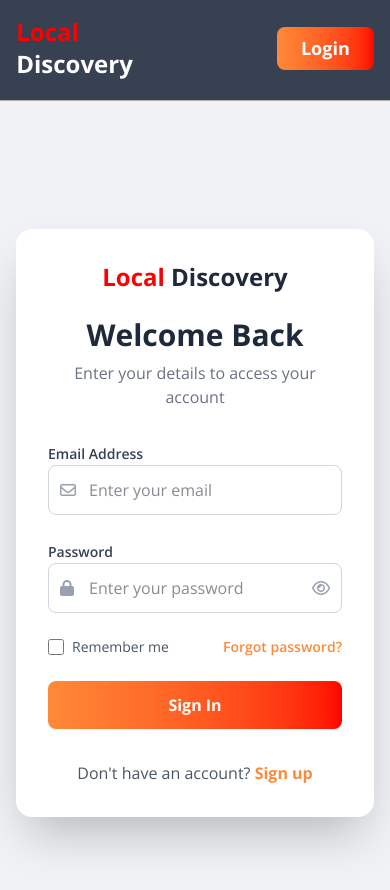
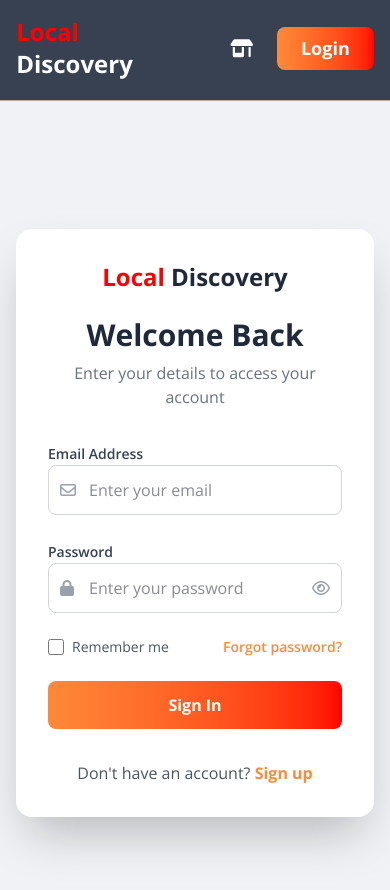
Before and after one commit to piasmajumdar/local-discovery-2, a Next.js app: page /login in a window 390 px wide. Shown: the top 890 px of the page. Built offline with nearby package versions, Linux system fonts and the light colour scheme; no server answers.

Commit message:
search bar icon fixed

```diff
--- a/src/app/globals.css
+++ b/src/app/globals.css
@@ -1365,7 +1365,6 @@ header {
         flex-wrap: wrap;
     }
 
-    .btn-list,
     .btn-login {
         display: none;
     }
--- a/src/app/search/page.jsx
+++ b/src/app/search/page.jsx
@@ -354,7 +354,10 @@ function SearchContent() {
           </div>
 
           <div className="hdr-right flex-shrink-0" style={{ display: 'flex', alignItems: 'center', gap: '15px' }}>
-            <Link href="/list-your-shop" className="btn-list flex"><i className="fa-solid fa-shop"></i> List a shop</Link>
+            <Link href="/list-your-shop" className="btn-list flex items-center">
+              <i className="fa-solid fa-shop"></i>
+              <span className="hidden md:inline ml-2">List a shop</span>
+            </Link>
 
             {user ? (
               <div className="relative" style={{ position: 'relative' }}>
--- a/src/components/Header.jsx
+++ b/src/components/Header.jsx
@@ -37,8 +37,11 @@ export default function Header() {
                 </div>
                 <div>
                     <ul className="flex items-center gap-6">
-                        <li className="hover:text-[#ff8938] transition-colors cursor-pointer text-[18px] hidden md:block">
-                            <Link href="/list-your-shop"><i className="fa-solid fa-shop mr-2"></i>List a shop</Link>
+                        <li className="hover:text-[#ff8938] transition-colors cursor-pointer text-[18px]">
+                            <Link href="/list-your-shop">
+                                <i className="fa-solid fa-shop md:mr-2"></i>
+                                <span className="hidden md:inline">List a shop</span>
+                            </Link>
                         </li>
 
                         {user ? (
--- a/src/components/SearchSection.jsx
+++ b/src/components/SearchSection.jsx
@@ -192,10 +192,9 @@ export default function SearchSection() {
 
                     {/* Search Input Area */}
                     <div className="relative flex-1 w-full group">
-                        <i className="fa-solid fa-magnifying-glass absolute left-4 top-1/2 -translate-y-1/2 text-gray-400 group-focus-within:text-[#ff8938] transition-colors"></i>
                         <input
                             type="search"
-                            className="w-full pl-12 pr-4 py-3.5 bg-transparent outline-none text-gray-800 placeholder:text-gray-400 font-semibold"
+                            className="w-full pl-2 pr-2 py-2 md:py-3 bg-transparent outline-none text-gray-800 placeholder:text-gray-400 font-semibold text-sm md:text-base"
                             placeholder="Search for shops, services, or essentials..."
                             value={searchQuery}
                             onChange={(e) => setSearchQuery(e.target.value)}
```
